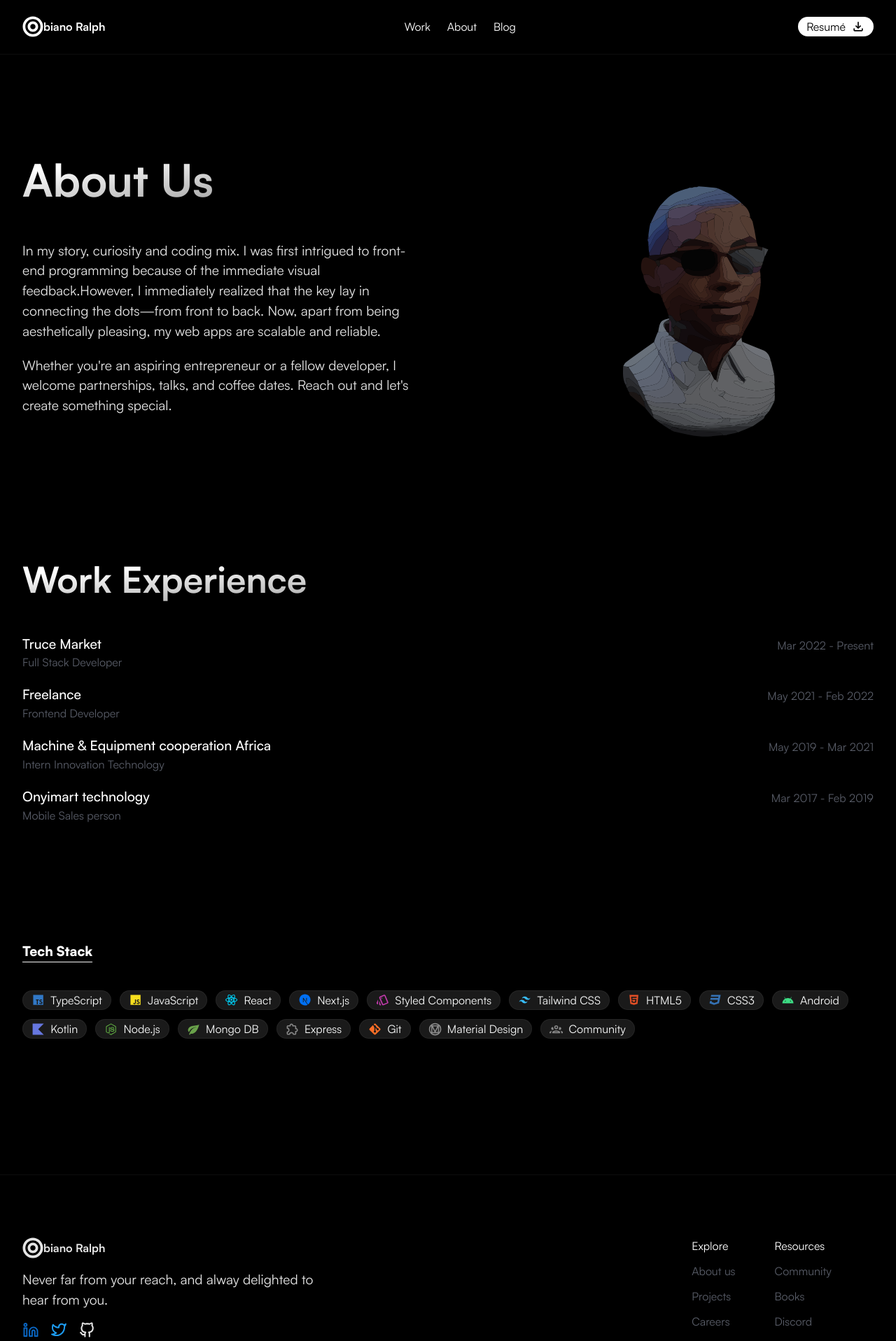
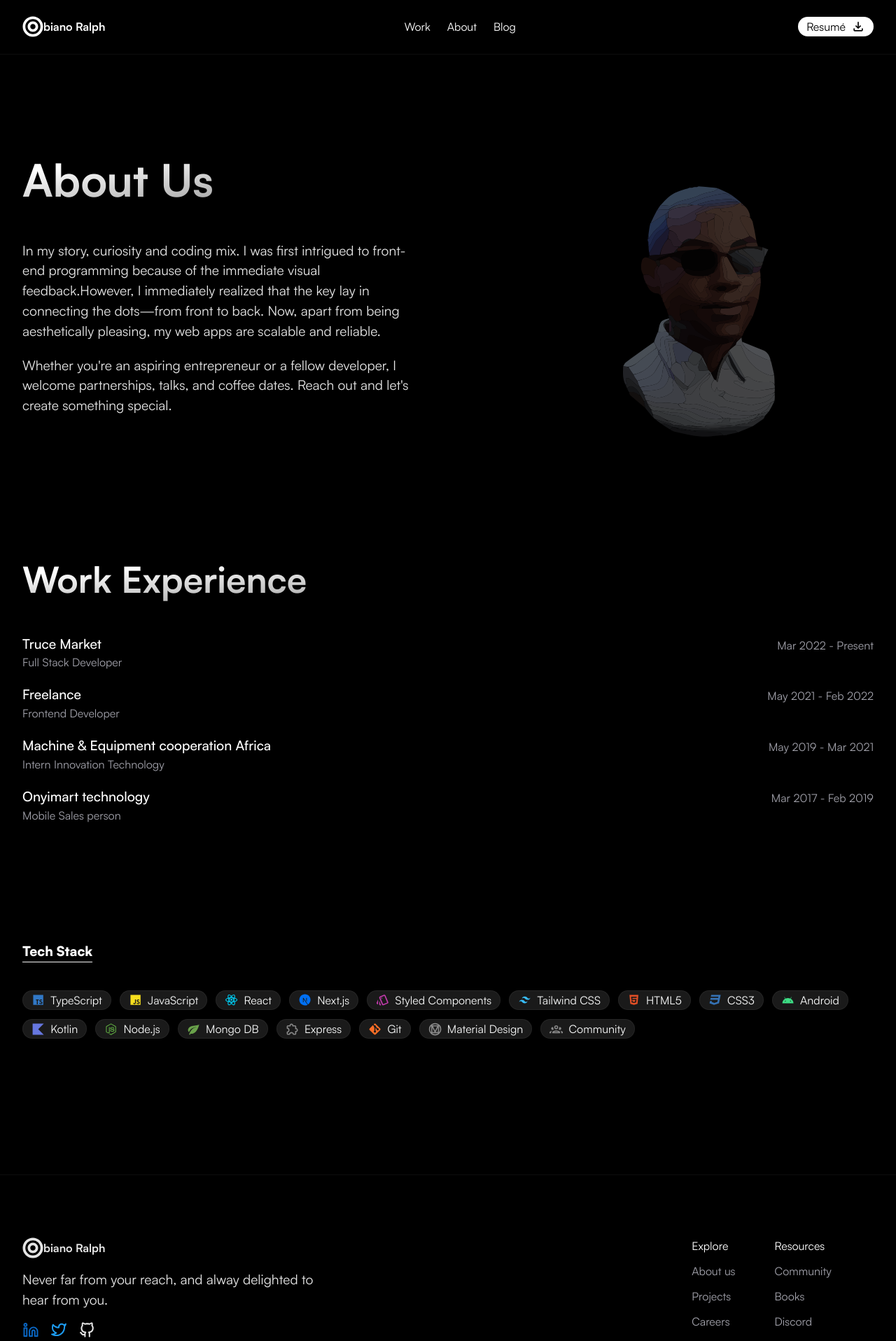
Before and after one commit to ciobiano/portfolio-v3, a Next.js app: page /about in a window 1280 px wide. Shown: the top 1916 px of the page at 70% size. Built offline with nearby package versions, Linux system fonts and the light colour scheme.

Commit message:
bug fixed🪲

```diff
--- a/app/components/about/experience.tsx
+++ b/app/components/about/experience.tsx
@@ -32,11 +32,11 @@ export function ExperienceSection({ WorkRoles }: WorkRoleProps) {
               <h3 className="font-semibold group-hover:underline text-sm ">
                 {role.company}
               </h3>
-              <p className="text-grey-dark text-xs flex-none ">{role.title}</p>
+              <p className="text-zinc-400 text-xs flex-none ">{role.title}</p>
               </div>
 
               <div className="flex flex-col sm:flex-row sm:gap-4 justify-between w-full sm:max-w-fit">
-                <h4 className="text-grey-dark mt-1 ">
+                <h4 className="text-zinc-400 mt-1 ">
                     {startDate} - {endDate}
                 </h4>
               </div>
--- a/app/components/icons/Avatar.tsx
+++ b/app/components/icons/Avatar.tsx
@@ -1,7 +1,7 @@
 export function Avatar(props: React.SVGProps<SVGAElement>) {
 	return (
 		<svg
-    className="hidden md:block opacity-50  rounded-full justify-center items-center mt-5  h-full"
+			className="hidden md:block opacity-35  rounded-full justify-center items-center mt-5  h-full"
 			version="1.1"
 			id="Layer_1"
 			xmlns="http://www.w3.org/2000/svg"
--- a/app/components/sections/about/Resume.tsx
+++ b/app/components/sections/about/Resume.tsx
@@ -28,7 +28,6 @@ export function Resume({ WorkRoles }: WorkRoleProps) {
 									src={role.logo}
 									alt="Logo"
 									className="h-7 w-7 rounded-full object-cover"
-									unoptimized
 								/>
 							</div>
 							<dl className="flex flex-auto flex-wrap gap-x-2">
@@ -38,7 +37,7 @@ export function Resume({ WorkRoles }: WorkRoleProps) {
 								</dd>
 								<dt className="sr-only">Date</dt>
 								<dd
-									className="md:ml-auto text-xs text-zinc-400 dark:text-zinc-500"
+									className="md:ml-auto text-xs text-zinc-400 dark:text-zinc-400"
 									aria-label={`${startDate} until ${endDate}`}
 								>
 									<time dateTime={endDate}>{startDate}</time>{" "}
--- a/app/components/sections/footer/Footer.tsx
+++ b/app/components/sections/footer/Footer.tsx
@@ -84,7 +84,7 @@ export const Footer = () => (
 							{column.links.map((link) => (
 								<li key={link.title} className="[&_a]:last:mb-0">
 									<Link
-										className="mb-3 block text-grey-dark transition-colors hover:text-off-white"
+										className="mb-3 block text-zinc-400 transition-colors hover:text-off-white"
 										href={link.href}
 									>
 										{link.title}
```
Lines whose indentation alone changed are shown as unchanged.
